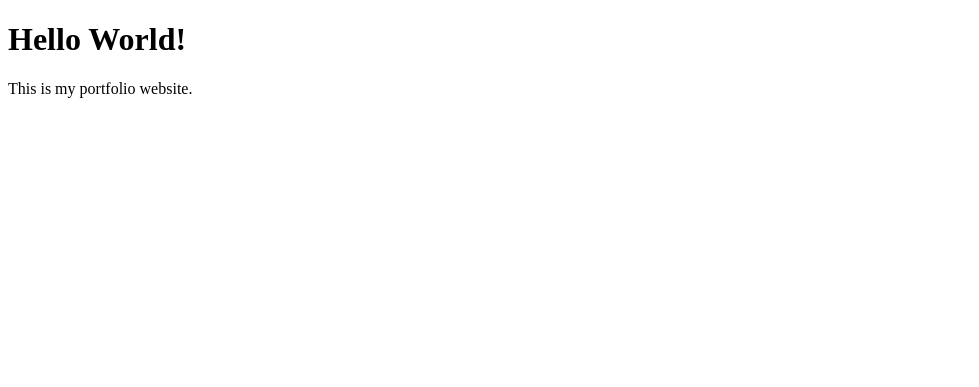
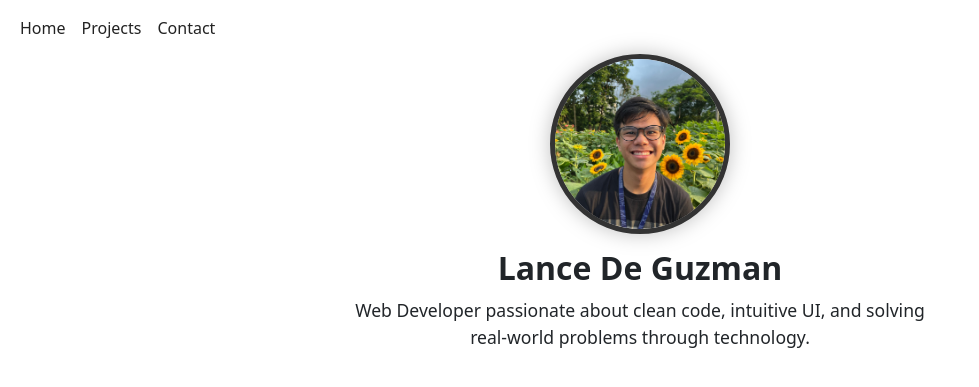
Before and after one commit to lancedguzman/mata_challenge, a Django app: page / in a window 1280 px wide. Shown: the top 387 px of the page, without its empty margins (0-979 px from the left). Run offline with Django 5.2, Linux system fonts and the light colour scheme; data that the repository does not hold is empty; some libraries are stand-ins or nearby versions.

Commit message:
Updated Portfolio
Added three sections. It is almost working, I need to polish the design.

```diff
--- a/mata_challenge/portfolio/templates/base_template.html
+++ b/mata_challenge/portfolio/templates/base_template.html
@@ -1,10 +1,40 @@
 <!DOCTYPE html>
 <html lang="en-us">
 <head>
+    <link href="https://cdn.jsdelivr.net/npm/bootstrap@5.3.3/dist/css/bootstrap.min.css" rel="stylesheet" integrity="sha384-QWTKZyjpPEjISv5WaRU9OFeRpok6YctnYmDr5pNlyT2bRjXh0JMhjY6hW+ALEwIH" crossorigin="anonymous">
     <title>Porfolio</title>
 </head>
 <body>
-    <h1>Hello World!</h1>
-    <p>This is my portfolio website.</p>
+<!-- Navbar -->
+<nav class="navbar navbar-expand navbar-light custom-navbar">
+    <div class="container-fluid">
+
+        <!-- Navbar Links -->
+        <ul class="navbar-nav me-auto">
+            <li class="nav-item">
+                <a class="nav-link" href="{% url 'home' %}">Home</a>
+            </li>
+            <li class="nav-item">
+                <a class="nav-link" href="{% url 'project-list' %}">Projects</a>
+            </li>
+            <li class="nav-item">
+                <a class="nav-link" href="{% url 'contact' %}">Contact</a>
+            </li>
+        </ul>
+    </div>
+</nav>
+
+
+<!-- Main Content -->
+<div class="container mt-4">
+    <div id="content">
+        {% load static %}
+        {% block body_content %}{% endblock %}
+        {% block extra_css %}{% endblock %}
+        {% block extra_js %}{% endblock %}
+    </div>
+</div>
+
+    <script src="https://cdn.jsdelivr.net/npm/bootstrap@5.3.3/dist/js/bootstrap.bundle.min.js" integrity="sha384-YvpcrYf0tY3lHB60NNkmXc5s9fDVZLESaAA55NDzOxhy9GkcIdslK1eN7N6jIeHz" crossorigin="anonymous"></script>
 </body>
 </html>
--- /dev/null
+++ b/mata_challenge/portfolio/templates/home.html
@@ -0,0 +1,46 @@
+{% extends 'base_template.html' %}
+{% load static %}
+
+{% block body_content %}
+
+<div class="home-container text-center">
+    <div class="profile">
+        <img src="{% static 'images/profile.jpg' %}" alt="Profile Picture" class="profile-pic">
+    </div>
+    <h1 class="name">Lance De Guzman</h1>
+    <p class="bio">Web Developer passionate about clean code, intuitive UI, and solving real-world problems through technology.</p>
+</div>
+
+
+{% if projects %}
+<div class="container mt-5">
+    <h2 class="text-center mb-4">My Projects</h2>
+    <div class="row row-cols-1 row-cols-md-3 g-4">
+        {% for project in projects %}
+        <div class="col fadeIn">
+            <div class="card h-100 shadow-sm">
+                {% if project.image %}
+                <img src="{{ project.image.url }}" class="card-img-top" alt="{{ project.name }}">
+                {% endif %}
+                <div class="card-body">
+                    <h5 class="card-title">
+                        <a href="{% url 'project' pk=project.pk %}" class="text-decoration-none">{{ project.name }}</a>
+                    </h5>
+                    <p class="card-text">{{ project.get_status_display }}</p>
+                </div>
+            </div>
+        </div>
+        {% endfor %}
+    </div>
+</div>
+{% endif %}
+
+{% endblock %}
+
+{% block extra_css %}
+<link rel="stylesheet" href="{% static 'css/style.css' %}">
+{% endblock %}
+
+{% block extra_js %}
+<script src="{% static 'js/script.js' %}"></script>
+{% endblock %}
--- a/mata_challenge/portfolio/urls.py
+++ b/mata_challenge/portfolio/urls.py
@@ -1,6 +1,12 @@
 from django.urls import path
-from .views import base_template
+from django.conf import settings
+from django.conf.urls.static import static
+from .views import base_template, home, project_list, contact_page, project
 
 urlpatterns = [
-    path("", base_template, name="base"),
-]
+    path("", home, name="home"),
+    path("projects/", project_list, name="project-list"),
+    path("project/<int:pk>", project, name="project"),
+    path("contact/", contact_page, name="contact"),
+    path("base", base_template, name="base"),
+] + static(settings.MEDIA_URL, document_root=settings.MEDIA_ROOT)
--- a/mata_challenge/portfolio/views.py
+++ b/mata_challenge/portfolio/views.py
@@ -1,4 +1,43 @@
 from django.shortcuts import render
+from .models import Project
+from .forms import ContactForm
+
+
+def home(request):
+    """Creates the homepage."""
+    projects = Project.objects.all()
+    return render(request, "home.html",
+                  {"projects": projects})
+
+
+def project_list(request):
+    """Creates the project list."""
+    projects = Project.objects.all()
+    return render(request, "project_list.html",
+                  {"projects": projects})
+
+
+def project(request, pk):
+    """Creates project page."""
+    project = Project.objects.filter(pk=pk).first()
+    return render(request, "project.html",
+                  {"project": project})
+
+
+def contact_page(request):
+    """Creates the contact page."""
+    success = False
+    if (request.method == "POST"):
+        form = ContactForm(request.POST)
+        if form.is_valid():
+            form.save()
+            success = True
+            form = ContactForm()
+    else:
+        form = ContactForm()
+    return render(request, "contact_page.html",
+                  {"form": form, "success": success})
+
 
 def base_template(request):
     """Creates the base template."""
--- /dev/null
+++ b/mata_challenge/static/css/style.css
@@ -0,0 +1,73 @@
+.home-container {
+    padding: 30px;
+}
+
+.custom-navbar {
+    background-color: transparent !important;
+    position: absolute;
+    width: 100%;
+    top: 0;
+    z-index: 10;
+    border-bottom: none;
+}
+
+.custom-navbar .nav-link {
+    color: #222 !important;
+    transition: color 0.3s ease;
+}
+
+.custom-navbar .nav-link:hover {
+    color: #000 !important;
+}
+
+.profile-pic {
+    width: 180px;
+    height: 180px;
+    object-fit: cover;
+    border-radius: 50%;
+    border: 5px solid #333;
+    margin-bottom: 15px;
+}
+
+.name {
+    font-size: 2rem;
+    font-weight: bold;
+    margin-bottom: 10px;
+}
+
+.bio {
+    font-size: 1.1rem;
+    max-width: 600px;
+    margin: 0 auto;
+}
+
+.card-img-top {
+    height: 200px;
+    object-fit: cover;
+    border-bottom: 1px solid #ccc;
+}
+
+.card {
+    transition: transform 0.3s ease, box-shadow 0.3s ease;
+}
+
+.card:hover {
+    transform: scale(1.03);
+    box-shadow: 0 8px 20px rgba(0, 0, 0, 0.2);
+    z-index: 1;
+}
+
+.card:hover {
+    cursor: pointer;
+}
+
+.fadeIn {
+    opacity: 0;
+    transform: translateY(30px);
+    transition: opacity 0.6s ease, transform 0.6s ease;
+}
+
+.fadeIn.appear {
+    opacity: 1;
+    transform: translateY(0);
+}
--- /dev/null
+++ b/mata_challenge/static/js/script.js
@@ -0,0 +1,22 @@
+const profilePic = document.querySelector('.profile-pic');
+const maxBlur = 10;
+
+window.addEventListener('scroll', () => {
+  const scrollProgress = Math.max(0, (window.scrollY - 200) / window.innerHeight);
+
+  // Blur and scale profile pic
+  profilePic.style.filter = `drop-shadow(0px 0px 10px rgba(0,0,0,0.25)) blur(${maxBlur * scrollProgress}px)`;
+  profilePic.style.scale = `${Math.max(1, 1 + ((window.scrollY - 50) / 1200 * 0.5))}`;
+});
+
+// Animate projects on scroll
+const observer = new IntersectionObserver((entries) => {
+  entries.forEach((entry, index) => {
+    if (entry.isIntersecting) {
+      entry.target.style.transitionDelay = `${index * 0.15}s`;
+      entry.target.classList.add('appear');
+    }
+  });
+});
+
+document.querySelectorAll('.fadeIn').forEach(el => observer.observe(el));
```
Also changed, not shown: mata_challenge/mata_challenge/settings.py (+10 -0 lines), mata_challenge/portfolio/admin.py (+37 -1 lines), mata_challenge/portfolio/forms.py (added, +9 -0 lines), mata_challenge/portfolio/models.py (+42 -1 lines), mata_challenge/portfolio/templates/contact_page.html (added, +52 -0 lines), mata_challenge/portfolio/templates/project.html (added, +35 -0 lines), mata_challenge/portfolio/templates/project_list.html (added, +35 -0 lines), mata_challenge/static/images/profile.jpg (added).
